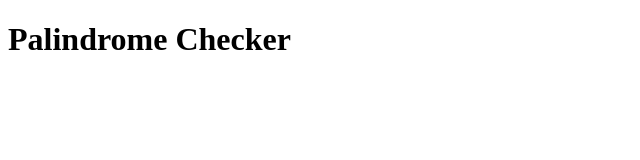
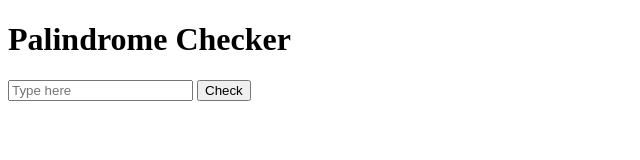
Before and after one commit to chanyangpraise/jsMiniProjects, a plain HTML site: page palindromeChecker/index.html in a window 1280 px wide. Shown: the whole page, without its empty margins (0-640 px from the left). Drawn offline with Linux system fonts and the light colour scheme.

Commit message:
renamed file to index.html and script.js

```diff
--- a/palindromeChecker/main.html
+++ b/palindromeChecker/index.html
@@ -7,5 +7,8 @@
 </head>
 <body>
     <h1>Palindrome Checker</h1>
+    <input type="text" placeholder="Type here" id="input">
+    <button id="check">Check</button>
+    <script src="script.js"></script>
 </body>
 </html>
```
Also changed, not shown: palindromeChecker/index.js (deleted), palindromeChecker/script.js (added).
